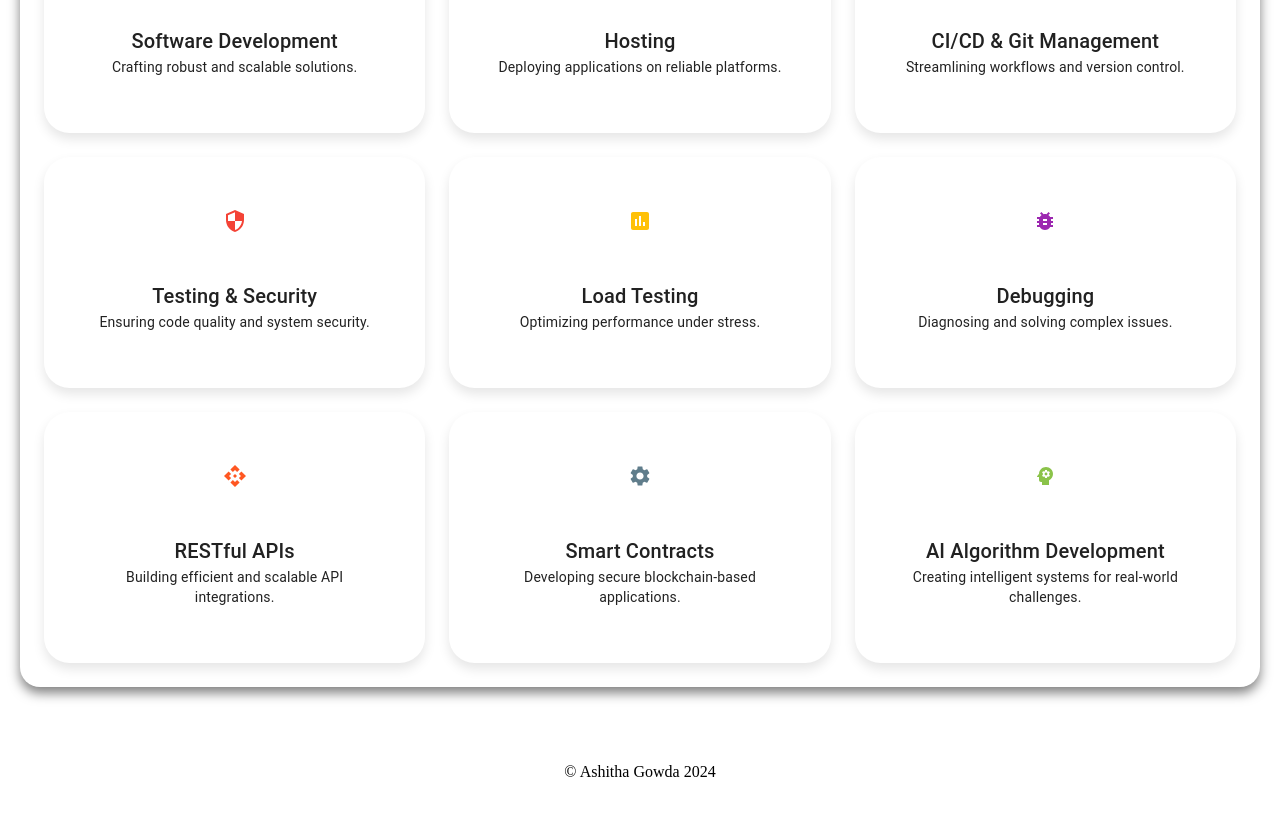
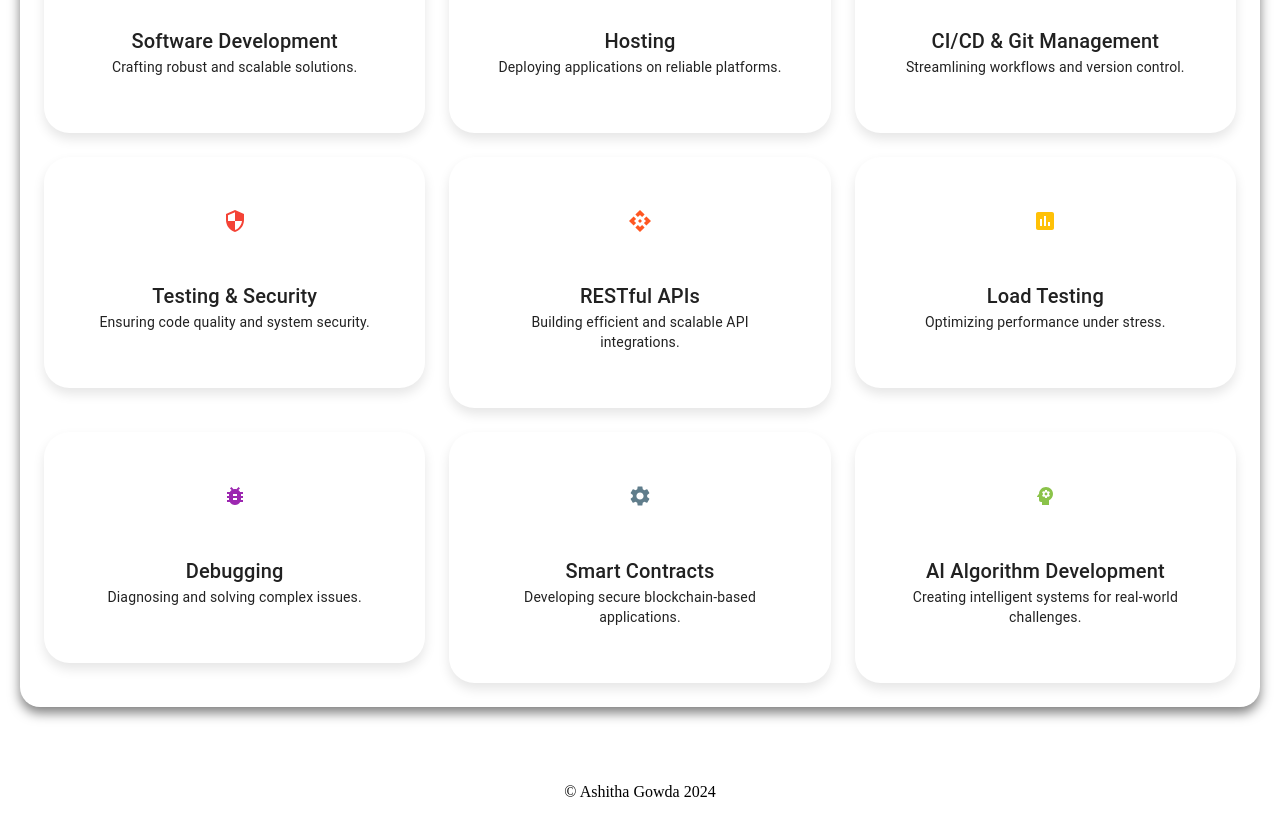
Before and after one commit to AshithaPGowda/portfolio, a Next.js app: page /home in a window 1280 px wide. Shown: the part 740-1567 px from the top of the page. Built offline with nearby package versions, Linux system fonts and the light colour scheme.

Commit message:
adding SVG's in what I do.

```diff
--- a/src/app/components/sectionPersonal/what DoIDo.js
+++ b/src/app/components/sectionPersonal/what DoIDo.js
@@ -1,19 +1,15 @@
 "use client";
 
 import { Card, CardContent, Grid, Typography } from "@mui/material";
-import {
-    Code,
-    Cloud,
-    GitHub,
-    Security,
-    Assessment,
-    BugReport,
-    Api,
-    Settings,
-    Psychology,
-} from "@mui/icons-material";
+import { Code, Cloud, GitHub, Security, Assessment, BugReport, Api, Settings, Psychology } from "@mui/icons-material";
 import { useState } from "react";
 import COLOURS from "@/app/colours";
+import DynamicPython from "../../../../public/python";
+import DynamicNode from "../../../../public/nodejs";
+import c from "../../../../public/c";
+import DynamicCpp from "../../../../public/cpp";
+import DynamicPHP from "../../../../public/php";
+import DynamicTypescript from "../../../../public/typescript";
 
 const WhatDoIDo = ({ theme }) => {
     const skills = [
@@ -22,14 +18,53 @@ const WhatDoIDo = ({ theme }) => {
             icon: <Code />,
             title: "Software Development",
             description: "Crafting robust and scalable solutions.",
-            details: "Programming & Scripting: Python, Shell Scripting, SQL, C, C++, Java, C#.",
+            details: [
+                <div style={{ display: "flex", justifyContent: "center", gap: "10px" }}>
+                    <DynamicNode
+                        color={COLOURS[`BACKGROUND_LIGHT`]}
+                        style={{
+                            width: "50%", // Scale with card's width
+                            height: "auto", // Maintain aspect ratio
+                            maxWidth: "60px", // Ensure it doesn't get too large
+                            margin: "0 auto", // Center it
+                        }}
+                    ></DynamicNode>
+                    <DynamicPython
+                        color={COLOURS[`BACKGROUND_LIGHT`]}
+                        style={{
+                            width: "50%", // Scale with card's width
+                            height: "auto", // Maintain aspect ratio
+                            maxWidth: "60px", // Ensure it doesn't get too large
+                            margin: "0 auto", // Center it
+                        }}
+                    ></DynamicPython>
+                    <DynamicPHP
+                        color={"#4CAF50"}
+                        style={{
+                            width: "50%", // Scale with card's width
+                            height: "auto", // Maintain aspect ratio
+                            maxWidth: "60px", // Ensure it doesn't get too large
+                            margin: "0 auto", // Center it
+                        }}
+                    ></DynamicPHP>
+                    <DynamicTypescript
+                        color={COLOURS[`BACKGROUND_LIGHT`]}
+                        style={{
+                            width: "50%", // Scale with card's width
+                            height: "auto", // Maintain aspect ratio
+                            maxWidth: "60px", // Ensure it doesn't get too large
+                            margin: "0 auto", // Center it
+                        }}
+                    ></DynamicTypescript>
+                </div>,
+            ],
         },
         {
             color: "#2196F3",
             icon: <Cloud />,
             title: "Hosting",
             description: "Deploying applications on reliable platforms.",
-            details: "Tools: AWS, Docker, Jenkins, Ubuntu, Linux.",
+            details: "AWS, Docker, Jenkins, Ubuntu, Linux.",
         },
         {
             color: "#000",
@@ -46,6 +81,13 @@ const WhatDoIDo = ({ theme }) => {
             details: "Jest, Mocha, Chai, TDD, Rate Limiting, XSS, MITM Protection.",
         },
         {
+            color: "#FF5722",
+            icon: <Api />,
+            title: "RESTful APIs",
+            description: "Building efficient and scalable API integrations.",
+            details: "REST API, GraphQL, WebSockets, CQRS, Microservices.",
+        },
+        {
             color: "#FFC107",
             icon: <Assessment />,
             title: "Load Testing",
@@ -58,13 +100,6 @@ const WhatDoIDo = ({ theme }) => {
             title: "Debugging",
             description: "Diagnosing and solving complex issues.",
             details: "Event-Driven Systems, Error Tracking, Profiling Tools.",
-        },
-        {
-            color: "#FF5722",
-            icon: <Api />,
-            title: "RESTful APIs",
-            description: "Building efficient and scalable API integrations.",
-            details: "REST API, GraphQL, WebSockets, CQRS, Microservices.",
         },
         {
             color: "#607D8B",
@@ -82,7 +117,7 @@ const WhatDoIDo = ({ theme }) => {
         },
     ];
 
-    const [hoveredIndex, setHoveredIndex] = useState(null);
+    const [hoveredIndex, setHoveredIndex] = useState(false);
 
     return (
         <div
@@ -90,10 +125,7 @@ const WhatDoIDo = ({ theme }) => {
                 padding: "3vh",
                 backgroundColor: COLOURS[`SECTION_COLOUR_${theme}`],
                 borderRadius: "20px",
-                boxShadow:
-                    theme === "LIGHT"
-                        ? "0 6px 12px rgba(0, 0, 0, 0.1)"
-                        : "0 6px 12px rgba(0, 0, 0, 0.5)",
+                boxShadow: theme === "LIGHT" ? "0 6px 12px rgba(0, 0, 0, 0.1)" : "0 6px 12px rgba(0, 0, 0, 0.5)",
                 transition: "background-color 0.3s ease, box-shadow 0.3s ease",
             }}
         >
@@ -114,7 +146,7 @@ const WhatDoIDo = ({ theme }) => {
                     <Grid item xs={12} sm={6} md={4} key={index}>
                         <Card
                             onMouseEnter={() => setHoveredIndex(index)}
-                            onMouseLeave={() => setHoveredIndex(null)}
+                            onMouseLeave={() => setHoveredIndex(false)}
                             style={{
                                 textAlign: "center",
                                 padding: "4vh",
@@ -125,14 +157,8 @@ const WhatDoIDo = ({ theme }) => {
                                         : "0 6px 12px rgba(0, 0, 0, 0.1)",
                                 transform: hoveredIndex === index ? "scale(1.05)" : "scale(1)",
                                 transition: "transform 0.3s ease, box-shadow 0.3s ease, background-color 0.3s ease",
-                                backgroundColor:
-                                    hoveredIndex === index
-                                        ? skill.color
-                                        : COLOURS[`CARD_COLOUR_${theme}`],
-                                color:
-                                    hoveredIndex === index
-                                        ? "#fff"
-                                        : COLOURS[`SECTION_COLOUR_${theme}`],
+                                backgroundColor: hoveredIndex === index ? skill.color : COLOURS[`CARD_COLOUR_${theme}`],
+                                color: hoveredIndex === index ? "#fff" : COLOURS[`SECTION_COLOUR_${theme}`],
                                 display: "flex",
                                 flexDirection: "column",
                                 justifyContent: "space-between",
@@ -143,8 +169,7 @@ const WhatDoIDo = ({ theme }) => {
                                 style={{
                                     fontSize: "3rem",
                                     marginBottom: "10px",
-                                    color:
-                                        hoveredIndex === index ? "#fff" : skill.color,
+                                    color: !hoveredIndex === index ? "#fff" : skill.color,
                                 }}
                             >
                                 {skill.icon}
@@ -153,14 +178,9 @@ const WhatDoIDo = ({ theme }) => {
                                 <Typography
                                     variant="h6"
                                     style={{
-                                        color:
-                                            hoveredIndex === index
-                                                ? "#fff"
-                                                : COLOURS[`TEXT_COLOUR_${theme}`],
+                                        color: hoveredIndex === index ? "#fff" : COLOURS[`TEXT_COLOUR_${theme}`],
                                         transition: "transform 0.3s ease",
-                                        transform: hoveredIndex === index
-                                            ? "translateY(-10px)"
-                                            : "translateY(0)",
+                                        transform: hoveredIndex === index ? "translateY(-13vh)" : "translateY(0)",
                                     }}
                                 >
                                     {skill.title}
@@ -168,24 +188,33 @@ const WhatDoIDo = ({ theme }) => {
                                 <Typography
                                     variant="body2"
                                     style={{
-                                        color:
-                                            hoveredIndex === index
-                                                ? "#fff"
-                                                : COLOURS[`TEXT_COLOUR_${theme}`],
+                                        color: hoveredIndex === index ? "#fff" : COLOURS[`TEXT_COLOUR_${theme}`],
+                                        transition: "transform 0.3s ease",
+                                        transform: hoveredIndex === index ? "translateY(-10vh)" : "translateY(0)",
                                     }}
                                 >
                                     {skill.description}
                                 </Typography>
                                 {hoveredIndex === index && (
-                                    <Typography
-                                        variant="body2"
+                                    <div
                                         style={{
-                                            marginTop: "10px",
+                                            marginTop: "-5vh",
                                             color: "#fff",
                                         }}
                                     >
-                                        {skill.details}
-                                    </Typography>
+                                        <div style={{ display: "flex", flexDirection: "row" }}></div>
+                                        {Array.isArray(skill.details) ? (
+                                            skill.details.map((detail, i) => (
+                                                <div key={i} variant="body2" style={{ marginBottom: "10px" }}>
+                                                    {detail}
+                                                </div>
+                                            ))
+                                        ) : (
+                                            <div variant="body2" style={{ marginBottom: "10px" }}>
+                                                {skill.details}
+                                            </div>
+                                        )}
+                                    </div>
                                 )}
                             </CardContent>
                         </Card>
```
